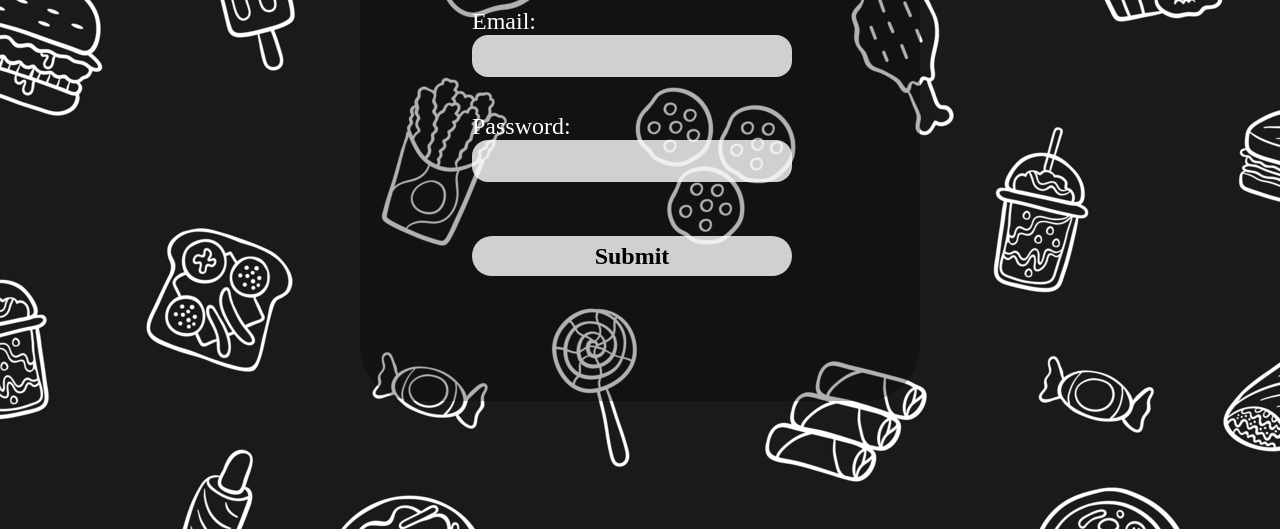
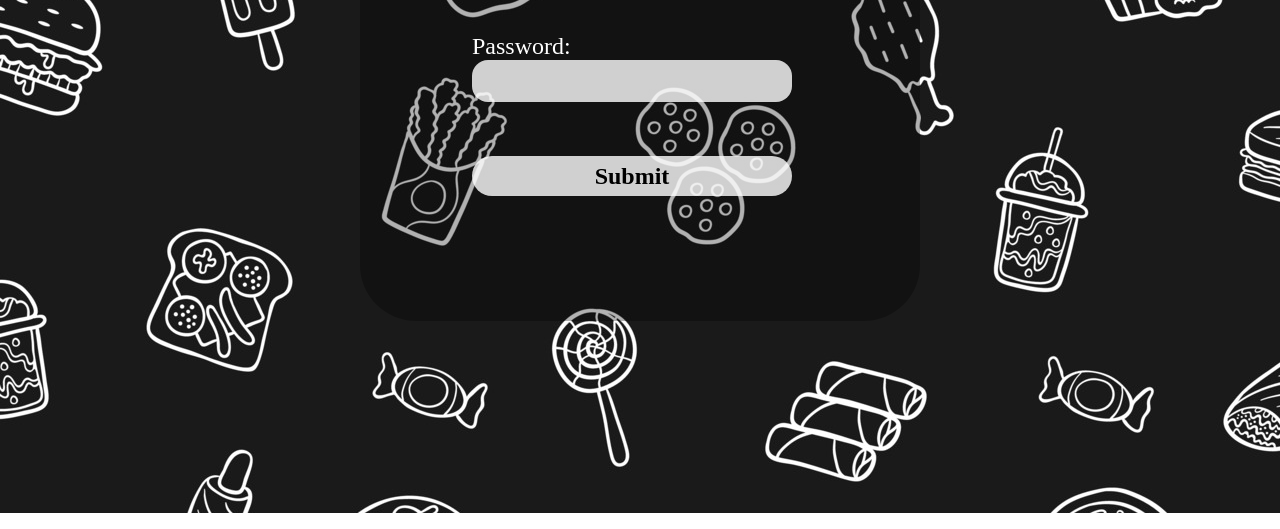
Before and after one commit to Nithaeshkumar/Krishna-canteen, a plain HTML site: page login.html in a window 1280 px wide. Shown: the part 287-816 px from the top of the page. Drawn offline with Linux system fonts and the light colour scheme.

Commit message:
Update login.css

```diff
--- a/login.css
+++ b/login.css
@@ -4,7 +4,7 @@ body{
 
 }
 #login{
-    height: 100vh;
+    height: 40rem;
     display: flex;
     justify-content: center;
     align-items: center;
```
